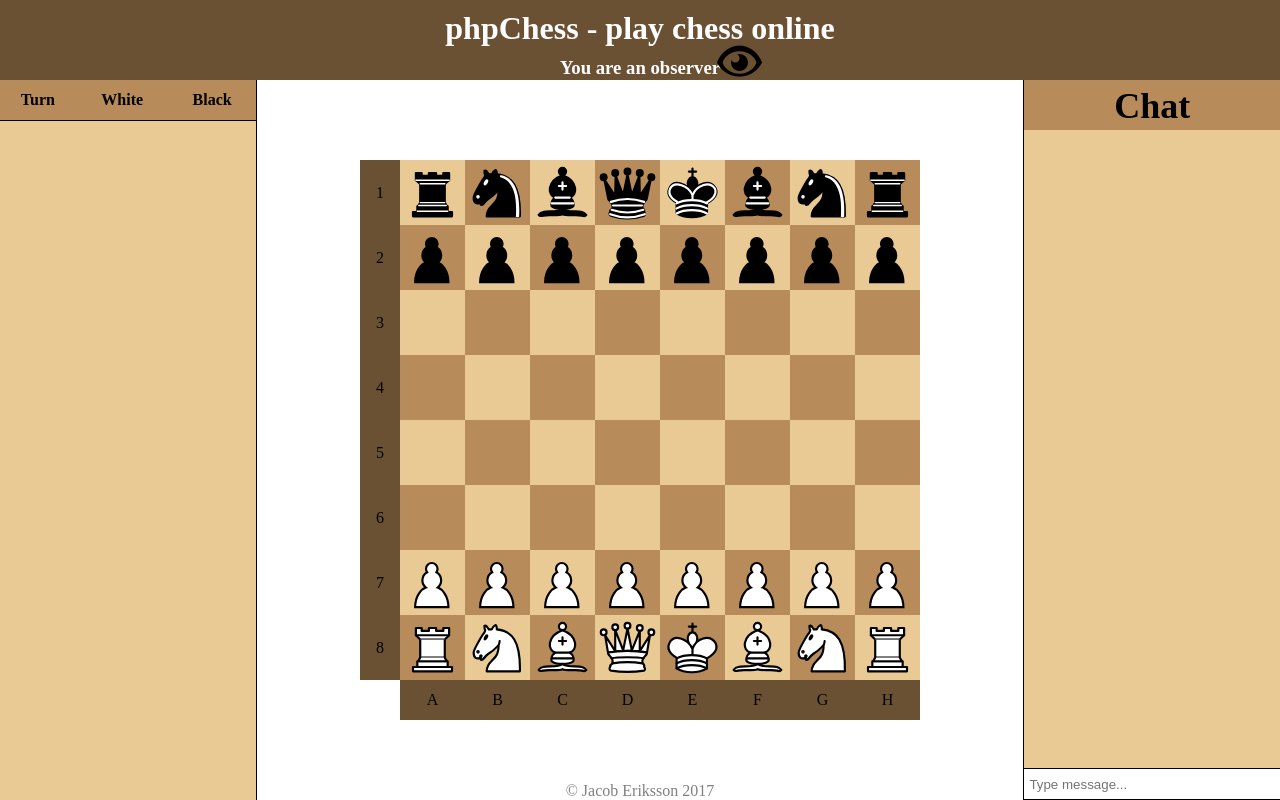
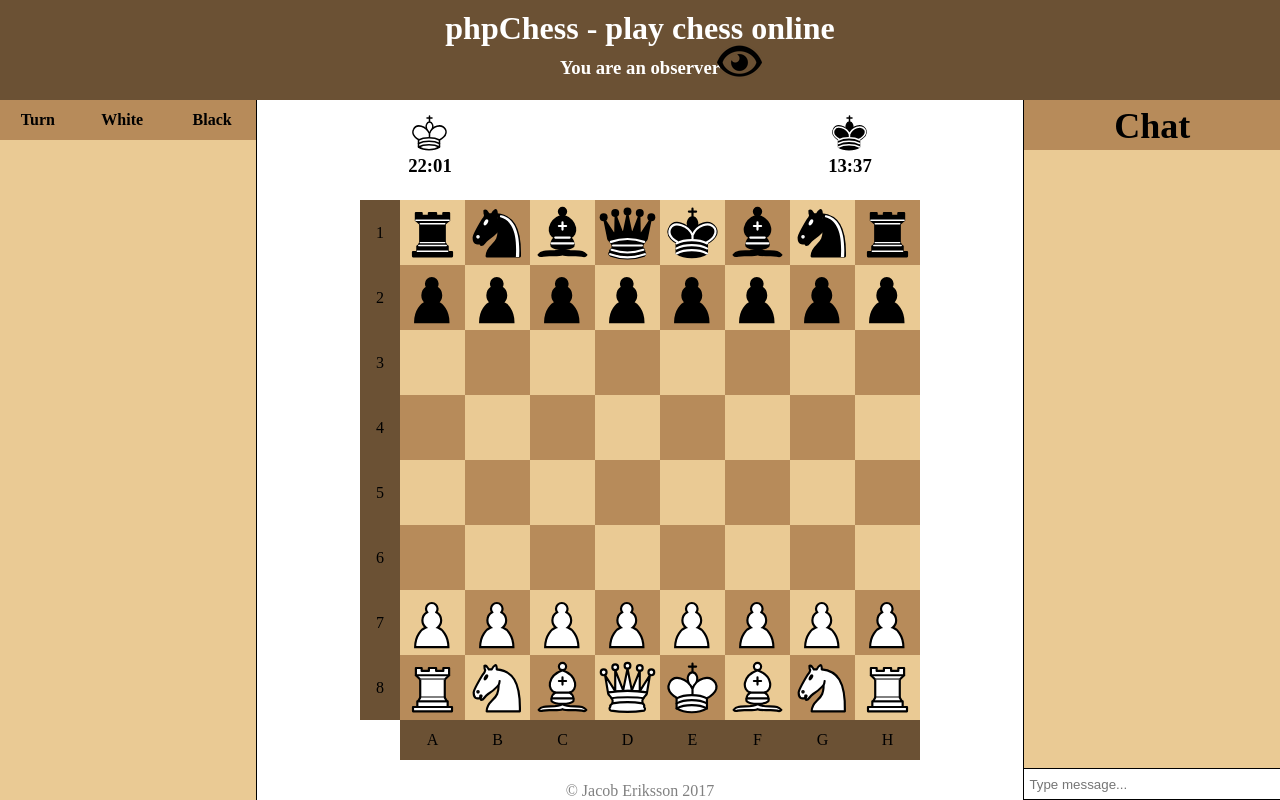
Before and after one commit to NeonSky/phpChess, a PHP site: page /game.php?room=1 in a window 1280 px wide. Run offline with PHP 8.4, Linux system fonts and the light colour scheme; lists and menus that the app fills with data are empty.

Commit message:
More CSS

```diff
--- a/components/game/gamePanel.php
+++ b/components/game/gamePanel.php
@@ -1,4 +1,5 @@
 <div id="gamePanel">
+	<?php include "timePanel.php"; ?>
 	<div id="boardPanel">
 	  <?php include "leftBorder.php"; ?>
 	  <div id="chessBoard"></div>
--- /dev/null
+++ b/components/game/timePanel.php
@@ -0,0 +1,15 @@
+<div id="timePanel">
+
+  <div class="playerTime-wrapper">
+    <img src="res/pieces/light-king.svg">
+    <h3 class="playerTime">22:01</h3>
+  </div>
+
+  <div id="timePanelCenter"></div>
+
+  <div class="playerTime-wrapper">
+    <img src="res/pieces/dark-king.svg">
+    <h3 class="playerTime">13:37</h3>
+  </div>
+
+</div>
--- a/components/head.php
+++ b/components/head.php
@@ -15,4 +15,5 @@
   <link rel="stylesheet" href="css/gamePanel.css">
   <link rel="stylesheet" href="css/chatPanel.css">
   <link rel="stylesheet" href="css/actionPanel.css">
+  <link rel="stylesheet" href="css/timePanel.css">
 </head>
--- a/css/actionPanel.css
+++ b/css/actionPanel.css
@@ -19,10 +19,10 @@
 
 td {
 	height: 30px;
+  border-bottom: 1px black solid;
 }
 
-table, td {
+table, th, td {
 	border-collapse: collapse;
-	border-bottom: 1px black solid;
 	text-align: center;
 }
--- a/css/gamePanel.css
+++ b/css/gamePanel.css
@@ -7,8 +7,8 @@
 
 #boardPanel {
   position: relative;
-  top: 50%;
-  transform: translateY(-50%);
+  /*top: 50%;
+  transform: translateY(-50%);*/
   margin-left: auto;
   margin-right: auto;
   width: 60vw;
@@ -19,8 +19,8 @@
 
 #chessBoard {
   float: left;
-  width: 50vw;
-  height: 50vw;
+  width: 55vw;
+  height: 55vw;
   max-width: 65vh;
   max-height: 65vh;
 }
@@ -33,16 +33,16 @@
 
 #leftBoardBorder {
   float: left;
-  width: 10vw;
-  height: 50vw; /* Same as chessboard */
+  width: 5vw;
+  height: 55vw;
   max-width: 5vh;
   max-height: 65vh;
 }
 
 #bottomBoardBorder {
   float: left;
-  width: 50vw;
-  height: 10vw;
+  width: 55vw;
+  height: 5vw;
   max-width: 65vh;
   max-height: 5vh;
 }
--- a/css/header.css
+++ b/css/header.css
@@ -1,7 +1,7 @@
 #header {
 	position: relative;
 	width: 100%;
-	height: 10%;
+	height: 100px;
 	background-color: #6b5134;
 }
 
--- a/css/main.css
+++ b/css/main.css
@@ -13,6 +13,6 @@
 	display: flex;
 	position: relative;
 	width: 100%;
-	height: 90%;
+	height: calc(100% - 100px);
 	overflow: hidden;
 }
--- /dev/null
+++ b/css/timePanel.css
@@ -0,0 +1,33 @@
+#timePanel {
+  position: relative;
+  margin-left: auto;
+  margin-right: auto;
+  width: 60vw;
+  max-width: 70vh;
+  height: 100px;
+}
+
+#timePanelCenter {
+  float: left;
+  width: 30vw;
+  height: 100%;
+  max-width: 35vh;
+}
+
+.playerTime-wrapper {
+  float: left;
+  width: 15vw;
+  max-width: 17.5vh;
+  height: 100%;
+}
+
+.playerTime-wrapper > img {
+  display: block;
+  padding-top: 10px;
+  margin-left: auto;
+  margin-right: auto;
+}
+
+.playerTime {
+  text-align: center;
+}
```
